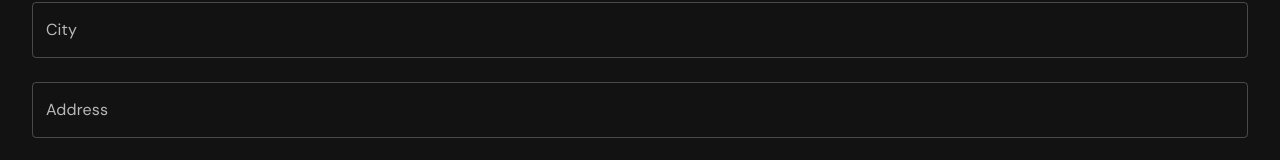
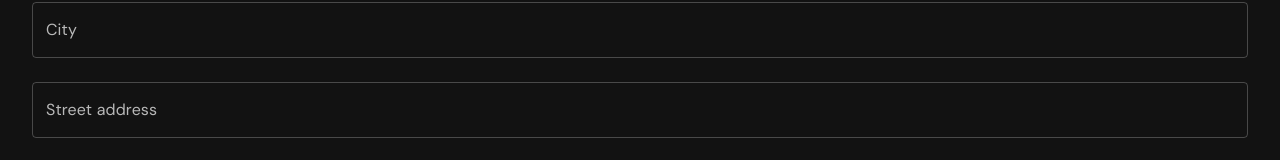
Before and after one commit to ArturLobur/evsrepublic-partnership, a React (Vite) app: page /signup in a window 1280 px wide. Shown: the part 879-1039 px from the top of the page. Built offline with nearby package versions, Linux system fonts and the light colour scheme.

Commit message:
Update SignupPage.tsx

```diff
--- a/src/pages/SignupPage.tsx
+++ b/src/pages/SignupPage.tsx
@@ -180,7 +180,7 @@ const SignupPage = () => {
           margin="normal"
           fullWidth
           name="address"
-          label="Address"
+          label="Street address"
           type="text"
           id="address"
           placeholder="Example: 1234 Main St, Suite 210"
```
